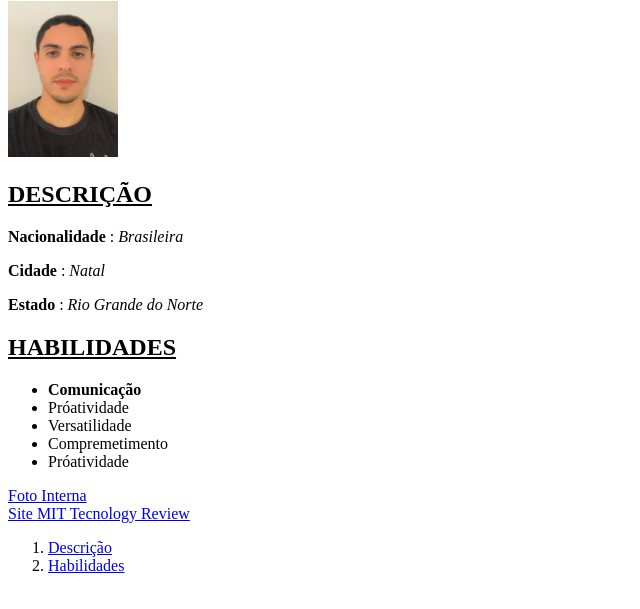
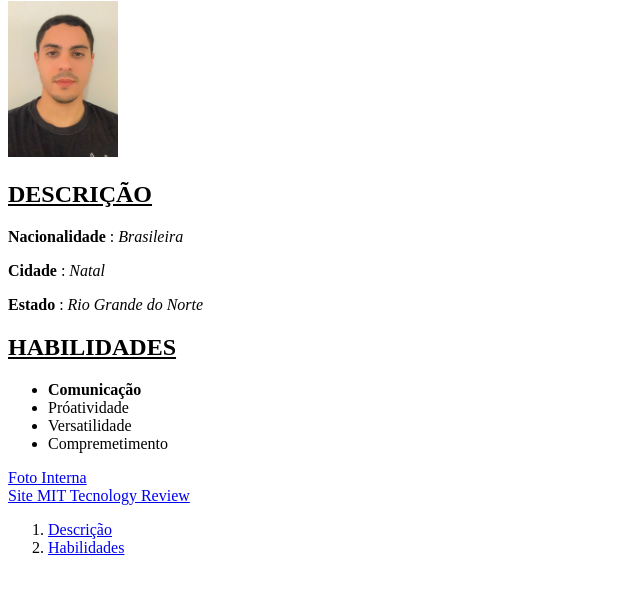
Before and after one commit to jeffersondevs/Sobre-Portifolio-Teste, a plain HTML site: page index.html in a window 1280 px wide. Shown: the part 79-688 px from the top of the page, without its empty margins (0-640 px from the left). Drawn offline with Linux system fonts and the light colour scheme.

Commit message:
Alterando palavra repetida em habilidades

```diff
--- a/index.html
+++ b/index.html
@@ -17,7 +17,7 @@
         <li>Próatividade</li>
         <li>Versatilidade</li>
         <li>Compremetimento</li>
-        <li>Próatividade</li>
+
 
 
     </ul>
```
